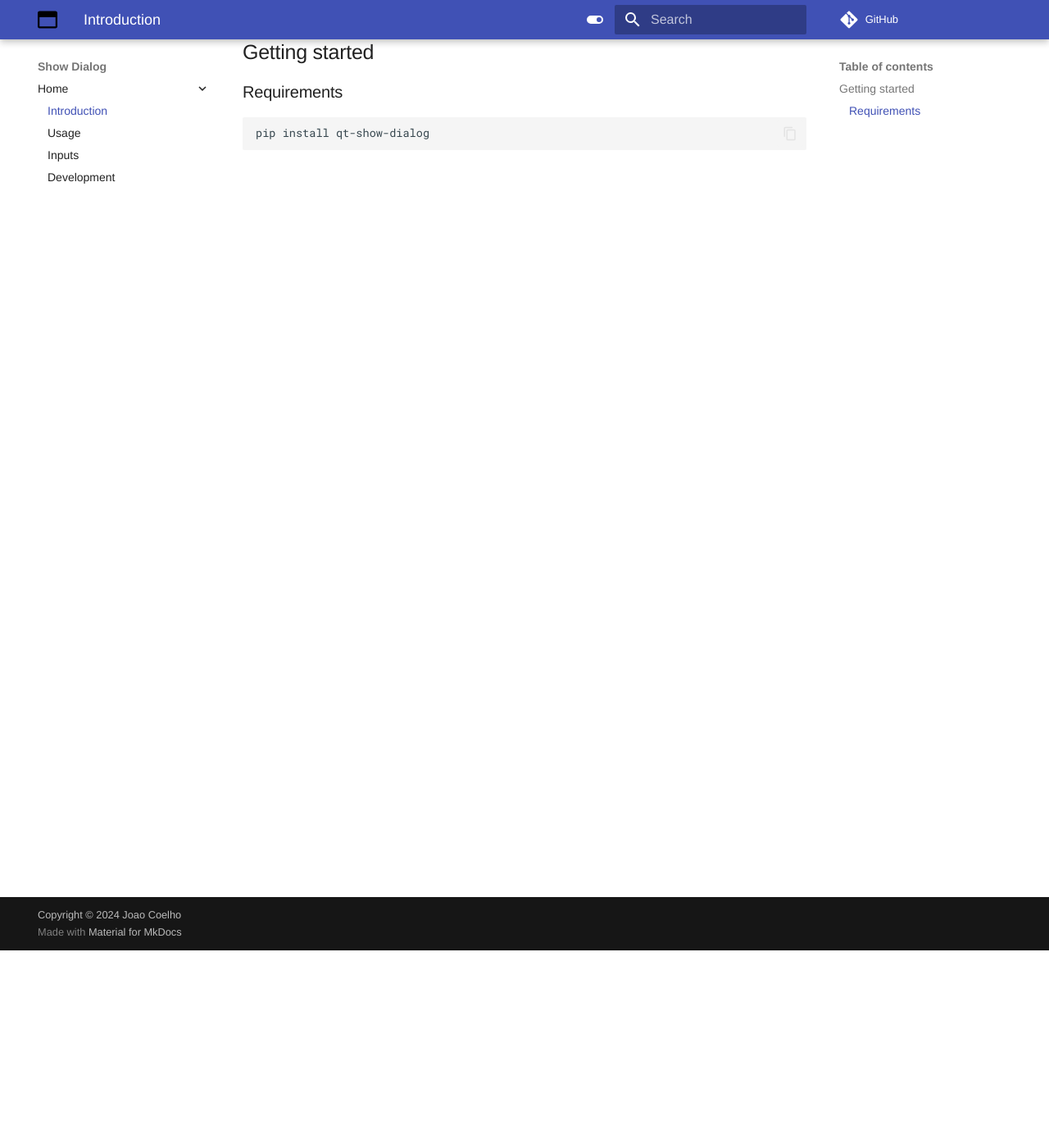
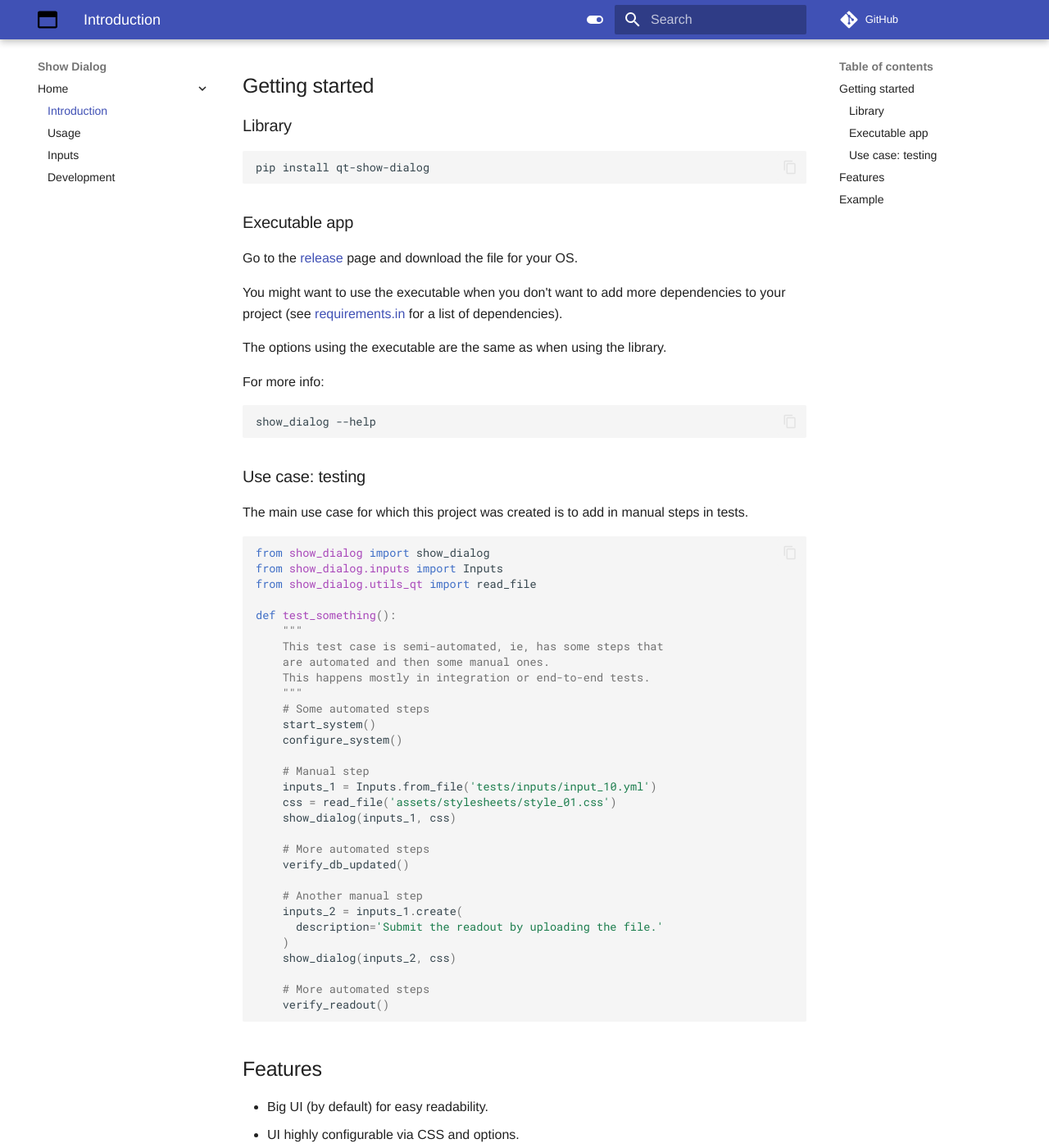
Before and after one commit to joaonc/show_dialog, an MkDocs documentation site: the page built from docs/index.md, in a window 1280 px wide and 1400 px high, scrolled down 241 px. Shown: the whole window at 82% size. Built offline with MkDocs 1.6.1 and Material for MkDocs 9.7.7, drawn with Linux system fonts in a browser that asks for light colours; comment, search, counter and statistics services are not loaded; some of the changed text lies outside the part shown.

Commit message:
Docs and small fixes (#26)

````diff
--- a/docs/index.md
+++ b/docs/index.md
@@ -3,8 +3,107 @@ Easily show a dialog window for miscellaneous purposes.
 
 The initial use case is to show instructions in manual steps in tests.
 
+See [features](#features) and [example](#example) for quick details.
+
 ## Getting started
-### Requirements
+### Library
 ```
 pip install qt-show-dialog
 ```
+
+### Executable app
+Go to the [release](https://github.com/joaonc/show_dialog/releases/latest) page and download the
+file for your OS.
+
+You might want to use the executable when you don't want to add more dependencies to your project
+(see [requirements.in](https://github.com/joaonc/show_dialog/blob/main/requirements.in) for a list
+of dependencies).
+
+The options using the executable are the same as when using the library.
+
+For more info:
+```
+show_dialog --help
+```
+
+### Use case: testing
+The main use case for which this project was created is to add in manual steps in tests.
+
+```python
+from show_dialog import show_dialog
+from show_dialog.inputs import Inputs
+from show_dialog.utils_qt import read_file
+
+def test_something():
+    """
+    This test case is semi-automated, ie, has some steps that
+    are automated and then some manual ones.
+    This happens mostly in integration or end-to-end tests.
+    """
+    # Some automated steps
+    start_system()
+    configure_system()
+
+    # Manual step
+    inputs_1 = Inputs.from_file('tests/inputs/input_10.yml')
+    css = read_file('assets/stylesheets/style_01.css')
+    show_dialog(inputs_1, css)
+
+    # More automated steps
+    verify_db_updated()
+
+    # Another manual step
+    inputs_2 = inputs_1.create(
+      description='Submit the readout by uploading the file.'
+    )
+    show_dialog(inputs_2, css)
+
+    # More automated steps
+    verify_readout()
+```
+
+## Features
+
+* Big UI (by default) for easy readability.
+* UI highly configurable via CSS and options.
+* Timeout (optional).
+* Can be used as a library or an external executable.
+* Inputs can be in `yaml` or `json`.
+  As an external file or string.
+
+## Example
+The example below has this `yaml` input:
+```yaml
+dialog_title: Manual step
+title: Disconnect cable
+description: |
+    In this step we need to disconnect the power cable
+    and verify that the reserve battery gets discharged
+    within 5 seconds.
+
+    ## Steps
+    1. Disconnect power cable.
+       It's in the back.
+    2. Wait 5 seconds.
+    3. Check that reserve battery is empty.
+       See below for more info.
+
+    ## Verifying battery is discharged
+    There's a red light that goes off.
+
+    **Do not touch** the button next to that light.
+
+    More info on that light [here](#qwe).
+description_md: true
+timeout: 20
+timeout_pass: false
+timeout_text: '%v'
+```
+!!! Note
+
+    * Description is in markdown format.
+    * Some lines have a line break with 2 spaces at the end.
+      This applies to most MD formats.
+    * Many options _not_ represented in this example.
+
+![ShowDialog example](images/show_dialog_example.png)
--- a/src/show_dialog/__init__.py
+++ b/src/show_dialog/__init__.py
@@ -1,5 +1 @@
-# from .main import main
-
 __version__ = '0.2.0'
-
-# __all__ = ['main']
--- a/tasks.py
+++ b/tasks.py
@@ -392,7 +392,7 @@ def build_publish(c, no_upload: bool = False):
     # Upload to pypi
     if not no_upload:
         version = _get_project_version()
-        response = input(f'Publishing version {version} to Pypi. Press Y to confirm. ')
+        response = input(f'Publishing version `{version}` to Pypi. Press Y to confirm. ')
         if response.lower().strip() == 'y':
             c.run('flit publish')
         else:
````
Also changed, not shown: docs/inputs.md (+6 -1 lines), docs/images/show_dialog_example.png (added), 3 other files.
